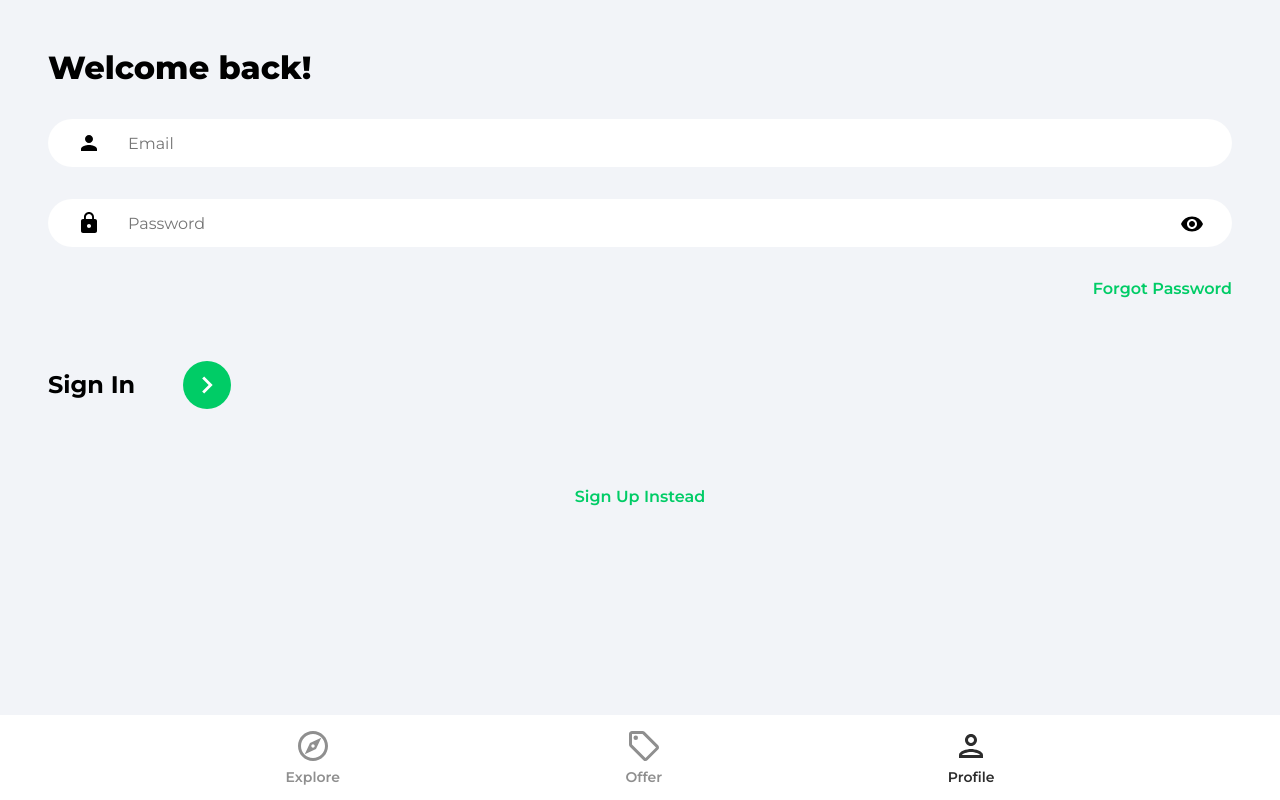
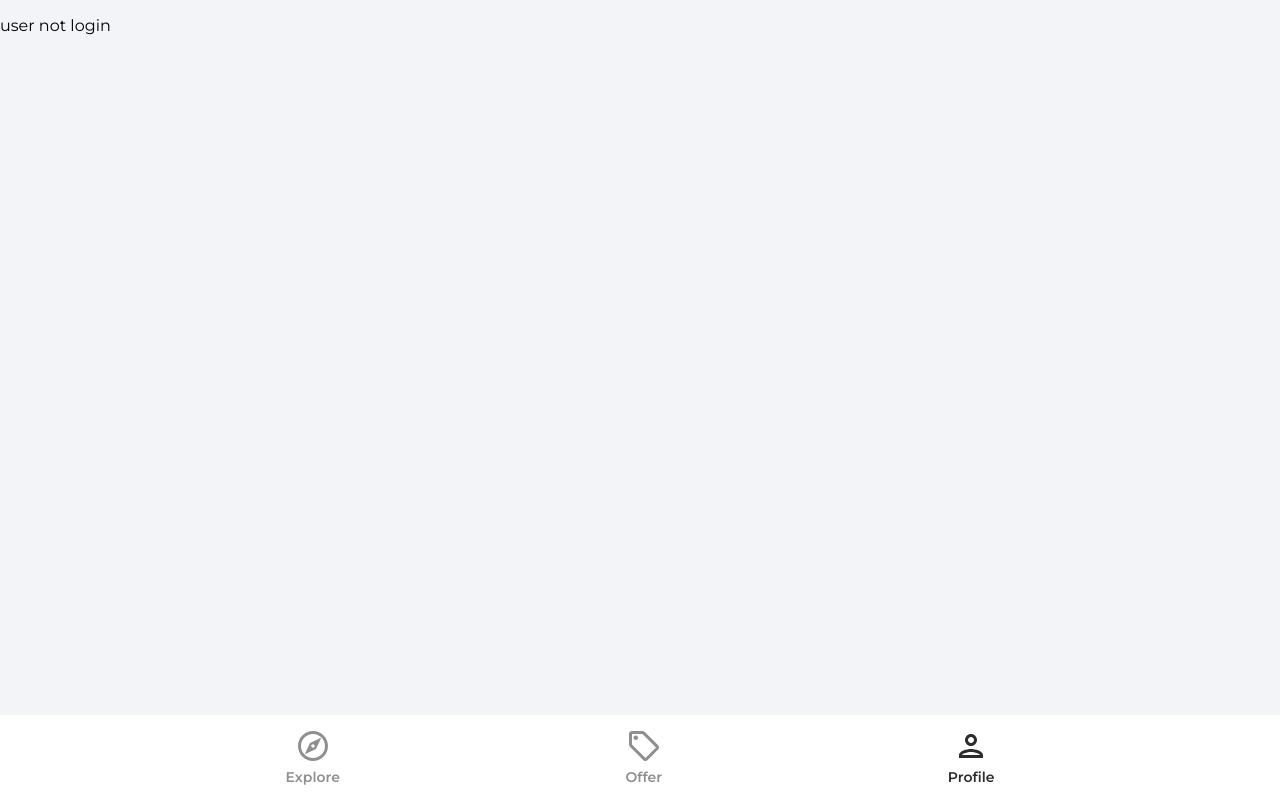
Before and after one commit to aman-wadhwa/House-Marketplace, a React (Create React App) app: page /profile in a window 1280 px wide. Built offline with nearby package versions, Linux system fonts and the light colour scheme.

Commit message:
React toastify alerts added

```diff
--- a/package.json
+++ b/package.json
@@ -12,6 +12,7 @@
     "react-dom": "^19.1.0",
     "react-router-dom": "^7.5.0",
     "react-scripts": "5.0.1",
+    "react-toastify": "^11.0.5",
     "web-vitals": "^2.1.4"
   },
   "scripts": {
--- a/src/App.js
+++ b/src/App.js
@@ -6,6 +6,8 @@ import SignIn from "./pages/SignIn";
 import SignUp from "./pages/SignUp";
 import ForgotPassword from "./pages/ForgotPassword";
 import Navbar from "./components/Navbar";
+import { ToastContainer, Slide} from "react-toastify";
+import 'react-toastify/dist/ReactToastify.css'
 
 function App() {
   return (
@@ -14,13 +16,14 @@ function App() {
         <Routes>
           <Route path='/' element={<Explore/>}/>
         <Route path='/offers' element={<Offers/>}/>
-        <Route path='/profile' element={<SignIn/>}/>
+        <Route path='/profile' element={<Profile/>}/>
         <Route path='/sign-in' element={<SignIn/>}/>
         <Route path='/sign-up' element={<SignUp/>}/>
         <Route path='/forgot-password' element={<ForgotPassword/>}/>
         </Routes>
         <Navbar/>
       </Router>
+      <ToastContainer transition={Slide} />
 
     </>
   );
--- a/src/pages/Profile.jsx
+++ b/src/pages/Profile.jsx
@@ -1,8 +1,18 @@
+import { useState, useEffect } from "react"
+import { getAuth } from "firebase/auth"
+
 function Profile() {
+  const auth = getAuth()
+  const [user, setuser] = useState(null)
+
+  useEffect(()=>{
+    setuser(auth.currentUser)
+  },[])
+
     return (
-      <div>
-        Profile
-      </div>
+      <>
+        {user ? <h1>{user.displayName}</h1> : <p>user not login</p>}
+      </>
     )
   }
 
--- a/src/pages/SignIn.jsx
+++ b/src/pages/SignIn.jsx
@@ -2,6 +2,9 @@ import { useState } from "react"
 import { Link, useNavigate } from "react-router-dom"
 import {ReactComponent as ArrowRightIcon} from '../assets/svg/keyboardArrowRightIcon.svg'
 import visibilityIcon from '../assets/svg/visibilityIcon.svg'
+import { getAuth, signInWithEmailAndPassword } from "firebase/auth"
+import { toast } from "react-toastify"
+
 
 function SignIn() {
   const [showpass, setshowpass] = useState(false)
@@ -11,6 +14,24 @@ function SignIn() {
   })
   const {email,password} = formdata
   const navigate = useNavigate()
+
+  const onSubmit = async (evt) => {
+    evt.preventDefault()
+    try{
+      const auth = getAuth()
+      const userCredentials = await signInWithEmailAndPassword(auth, email, password)
+
+      if(userCredentials.user){
+        navigate('/')
+        toast.success(`Welcome ${userCredentials.user.displayName}`)
+      }
+
+    }
+    catch(error){
+
+      toast.error('Invalid credentials')
+    }
+  }
 
   const onChange = (evt) => {
     setformdata((prevstate)=> ({
@@ -26,7 +47,7 @@ function SignIn() {
             <p className="pageHeader">Welcome back!</p>
           </header>
           <main>
-            <form>
+            <form onSubmit={onSubmit}>
               <input type="email" className="emailInput" placeholder="Email" id='email' value={email} onChange={onChange}/>
 
               <div className="passwordInputDiv">
--- a/src/pages/SignUp.jsx
+++ b/src/pages/SignUp.jsx
@@ -5,7 +5,7 @@ import visibilityIcon from '../assets/svg/visibilityIcon.svg'
 import { getAuth, createUserWithEmailAndPassword, updateProfile} from "firebase/auth"
 import {db} from '../firebase.config'
 import { setDoc, doc, serverTimestamp} from "firebase/firestore"
-
+import { toast } from "react-toastify"
 
 function SignUp() {
   const [showpass, setshowpass] = useState(false)
@@ -14,7 +14,7 @@ function SignUp() {
     email : '',
     password : ''
   })
-  const {email,password, name} = formdata
+  const {email, password, name} = formdata
   const navigate = useNavigate()
 
   const onChange = (evt) => {
@@ -40,11 +40,12 @@ function SignUp() {
 
         await setDoc(doc(db, 'users', user.uid), formdatacopy)
 
-        // navigate('/')
+        navigate('/')
+        toast.success('Signed up successfully!')
       // console.log(userCredentials)
     }
     catch (error){
-      console.log(error)
+      toast.error('Something went wrong')
     }
   }
 
```
Also changed, not shown: 1 other file (tests, documents, lock files or other folders).
